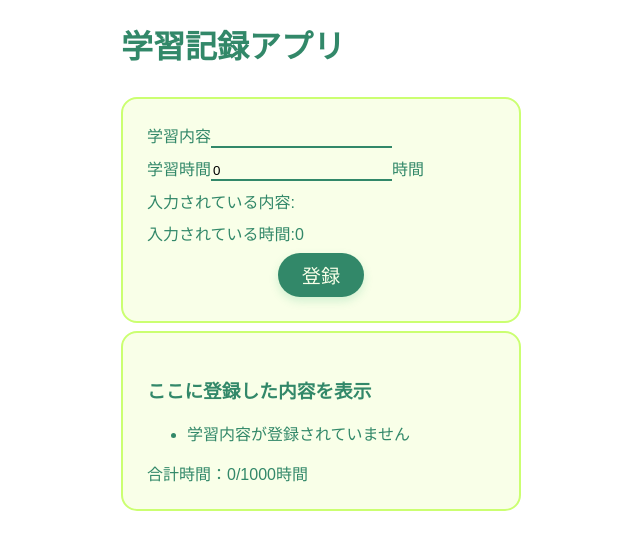
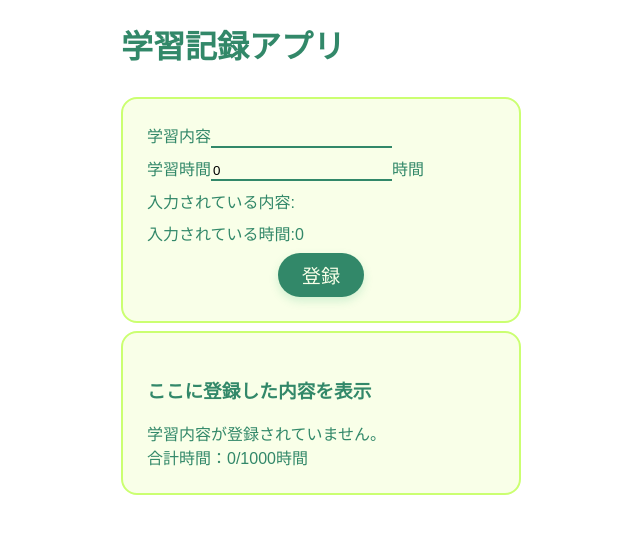
Before and after one commit to mimimi444/next-study-reccording-app, a Next.js app: page / in a window 1280 px wide. Shown: the top 550 px of the page, without its empty margins (319-959 px from the left). Built offline with nearby package versions, Linux system fonts and the light colour scheme.

Commit message:
アイテム登録後もデフォルトテキストが表示される挙動を修正

```diff
--- a/app/components/Result.tsx
+++ b/app/components/Result.tsx
@@ -4,28 +4,26 @@ type Result = {
     sum: number
 }
 
-export default function Result({
-    registeredObj,
-    sum
-}:Result){
+export default function Result({ registeredObj, sum }:Result){
     return(
         <section>
             <h3>ここに登録した内容を表示</h3>
+            {registeredObj.length >1 ?
             <ul>
                 {registeredObj.map((obj)=>{
-                    if(obj.id!==""){
-                return(
+                    if(obj.id!==""){return(
                     <li key={obj.id}>
                     <div>
                     <p>{obj.content}</p>
                     <p>{obj.time}時間</p>
                     </div>
                     </li>
-                );}else{
-                    return <li key={obj.id}><p>{obj.content}</p></li>
-                }
+                );}
                 })}
             </ul>
+            :<p>学習内容が登録されていません。</p>
+            }
+
             <div>合計時間：{sum}/1000時間</div>
         </section>
     )
--- a/app/page.tsx
+++ b/app/page.tsx
@@ -15,7 +15,7 @@ export default function Home() {
   const [inputStudyTime, setInputStudyTime] = useState<number>(0);
   const [registeredObj, setRegisteredObj] = useState<StudyObj[]>([{
     id:"",
-    content:"学習内容が登録されていません",
+    content:"",
     time:0
   }])
   const [sum, setSum] = useState(0);
```
